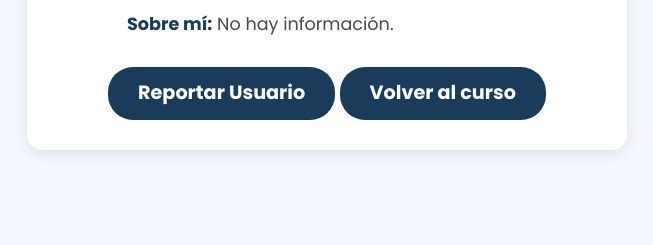
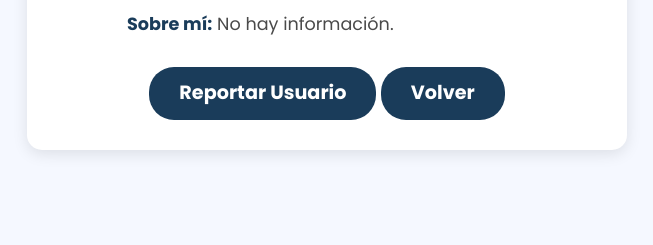
Before and after one commit to AlejandraMiLara/Studentia_TEDS, a Django app: template studentiaTEDS/general/templates/other_profile.html in a window 1280 px wide. Shown: the part 478-723 px from the top of the page, without its empty margins (313-966 px from the left). Run offline with Django 5.2, Linux system fonts and the light colour scheme; the template is opened without the code that fills it, so the values that code supplies are empty; some libraries are stand-ins or nearby versions.

Commit message:
Diseño correción segundo sprint

```diff
--- a/studentiaTEDS/general/templates/other_profile.html
+++ b/studentiaTEDS/general/templates/other_profile.html
@@ -88,7 +88,7 @@
                 </ul>
 
                 <a href="{% url 'report' alumno.id %}" class="custom-button">Reportar Usuario</a>
-                <a href="javascript:history.back()" class="custom-button mt-3">Volver al curso</a>
+                <a href="javascript:history.back()" class="custom-button mt-3">Volver</a>
             </div>
         </div>
     </div>
```
